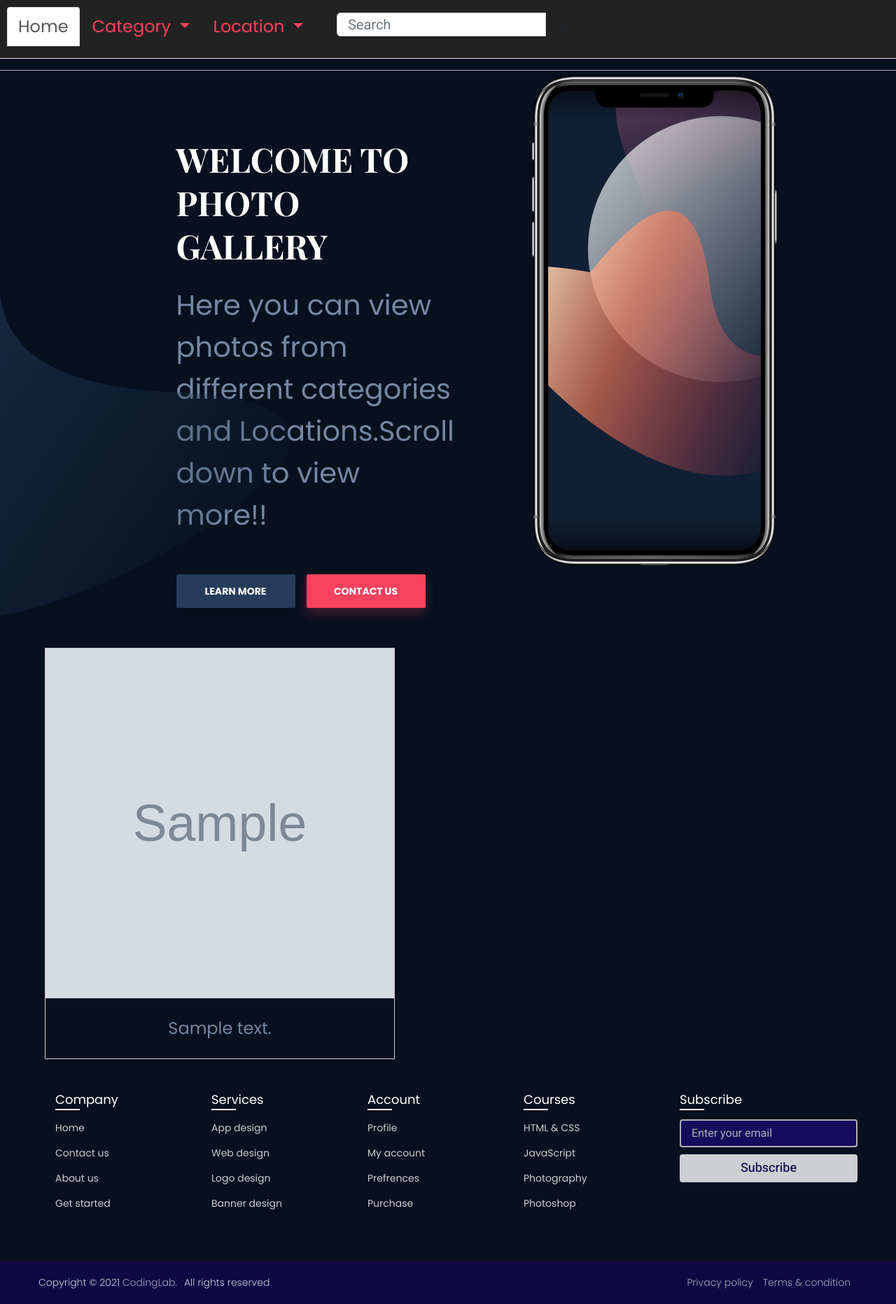
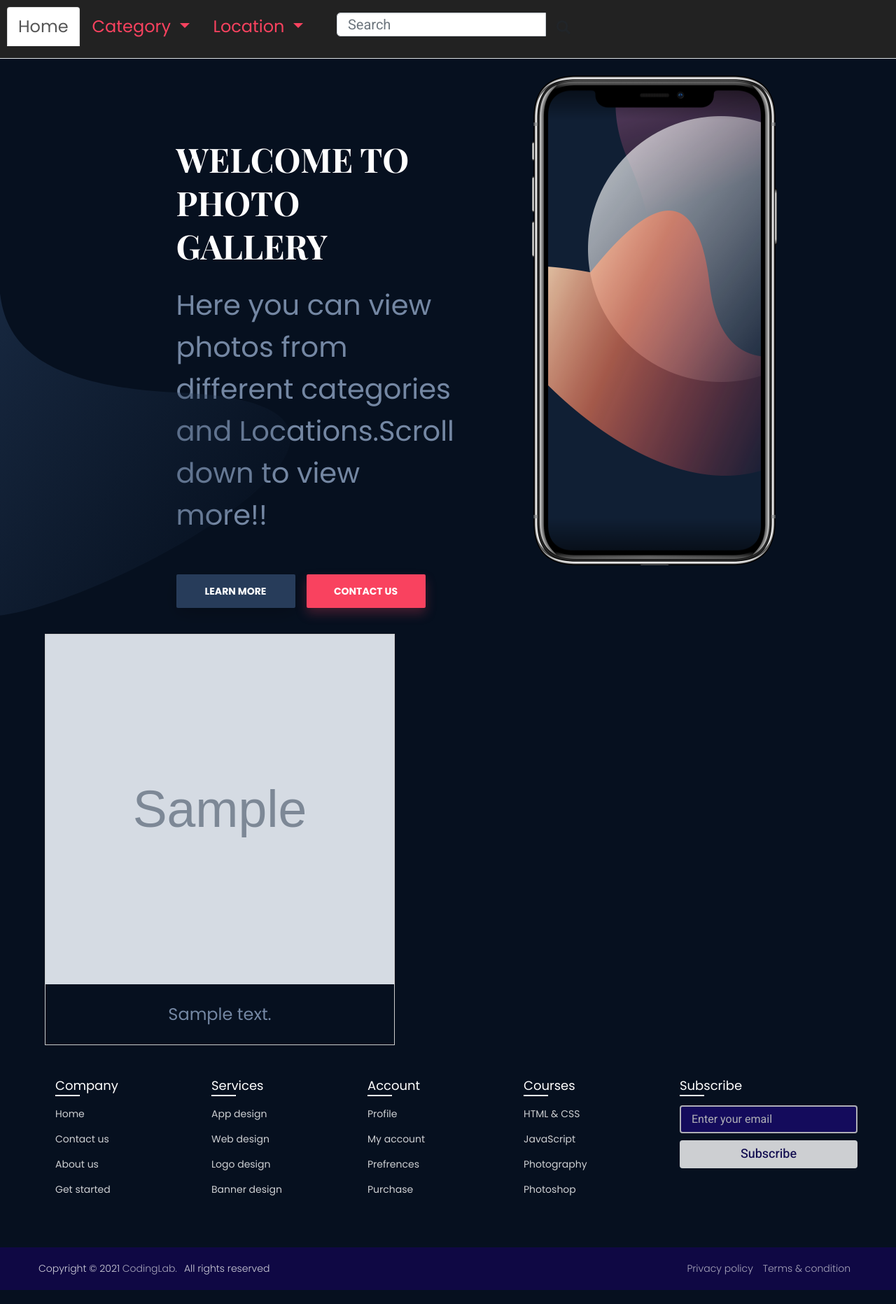
Before and after one commit to Doyo54/Django-photo-gallery, a Django app: page / in a window 1280 px wide. Shown: the whole page at 70% size. Run offline with Django 4.2, Linux system fonts and the light colour scheme; tables that the repository leaves empty hold one stand-in row (values such as "Sample post"); grey boxes marked "Sample" are stand-in pictures; some libraries are stand-ins or nearby versions.

Commit message:
ft: Two new images added and abit of styling changed

```diff
--- a/images/templates/image.html
+++ b/images/templates/image.html
@@ -1,49 +1,19 @@
 {% extends 'base.html'%}
 {% block content %}
-{{ block.super}}
-  <style>
-  div.gallery {
-    margin: 5px;
-    border: 1px solid #ccc;
-    float: left;
-    width: 500px;
-    height: fit-content;
-    margin-left: 5%;
-    margin-top: 2%;
-    margin-bottom: 3%;
-  }
-
-  div.gallery:hover {
-    border: 1px solid #777;
-  }
-
-  div.gallery img {
-    width: 100%;
-
-
-  }
-
-  div.desc {
-    padding: 25px;
-    text-align: center;
-    font-size: x-large;
-
-  }
-  </style>
   <div class="container">
     <div class="row">
 
 
       <header class="site-header">
 
-              <div class="col-md-6 col-sm-6 col-lg-6">
+              <div class="col-md-6">
             <div class="hero-copy" style="font-size:40px;position: absolute; left: 30%;">
               <h1 stle="font-size:60px;"class="hero-title mt-0">WELCOME TO PHOTO GALLERY</h1>
               <p class="hero-paragraph">Here you can view photos from different categories and Locations.Scroll down to view more!!</p>
               <div class="hero-cta"><a class="button button-shadow" href="#">Learn more</a><a class="button button-primary button-shadow" href="#">Contact Us</a></div>
             </div>
             </div>
-            <div class="col-md-6 col-sm-6 col-lg-6">
+            <div class="col-md-6">
               <img style="height: 700px; margin-left:20%;" src="/media/image/iphone-mockup.png" alt="">
             </div>
 
@@ -98,7 +68,7 @@
 
 {% for image in image %}
       <div class="gallery">
-        <img  src="{{image.image.url }}" class="img-responsive" alt="Image" width="200" style="height: 500px; width:auto;">
+        <img  src="{{image.image.url }}" class="img-responsive" alt="Image" style="height: 500px;">
           <div class="desc">{{image.description}}</div>
         </div>
 
--- a/static/css/image.css
+++ b/static/css/image.css
@@ -3,16 +3,6 @@
   font-family: "Poppins" , sans-serif;
 }
 
-
-footer::before{
-  content: '';
-  position: absolute;
-  left: 0;
-  top: 100px;
-  height: 1px;
-  width: 100%;
-  background: #AFAFB6;
-}
 footer .content{
   max-width: 1250px;
   margin: auto;
@@ -227,3 +217,30 @@ footer .bottom-details .bottom_text{
     width: 100%;
   }
 }
+div.gallery {
+    margin: 6px;
+    border: 1px solid #ccc;
+    float: left;
+    width: 500px;
+    height: fit-content;
+    margin-bottom: 3%;
+    margin-left: 5%;
+
+
+
+  }
+
+  div.gallery:hover {
+    border: 1px solid #777;
+  }
+
+  div.gallery img {
+    width: 100%;
+  }
+
+  div.desc {
+    padding: 25px;
+    text-align: center;
+    font-size: x-large;
+
+  }
```
Also changed, not shown: images/templates/location.html (+1 -32 lines), media/image/food2.jpg (added), media/image/food3.jpg (added).
